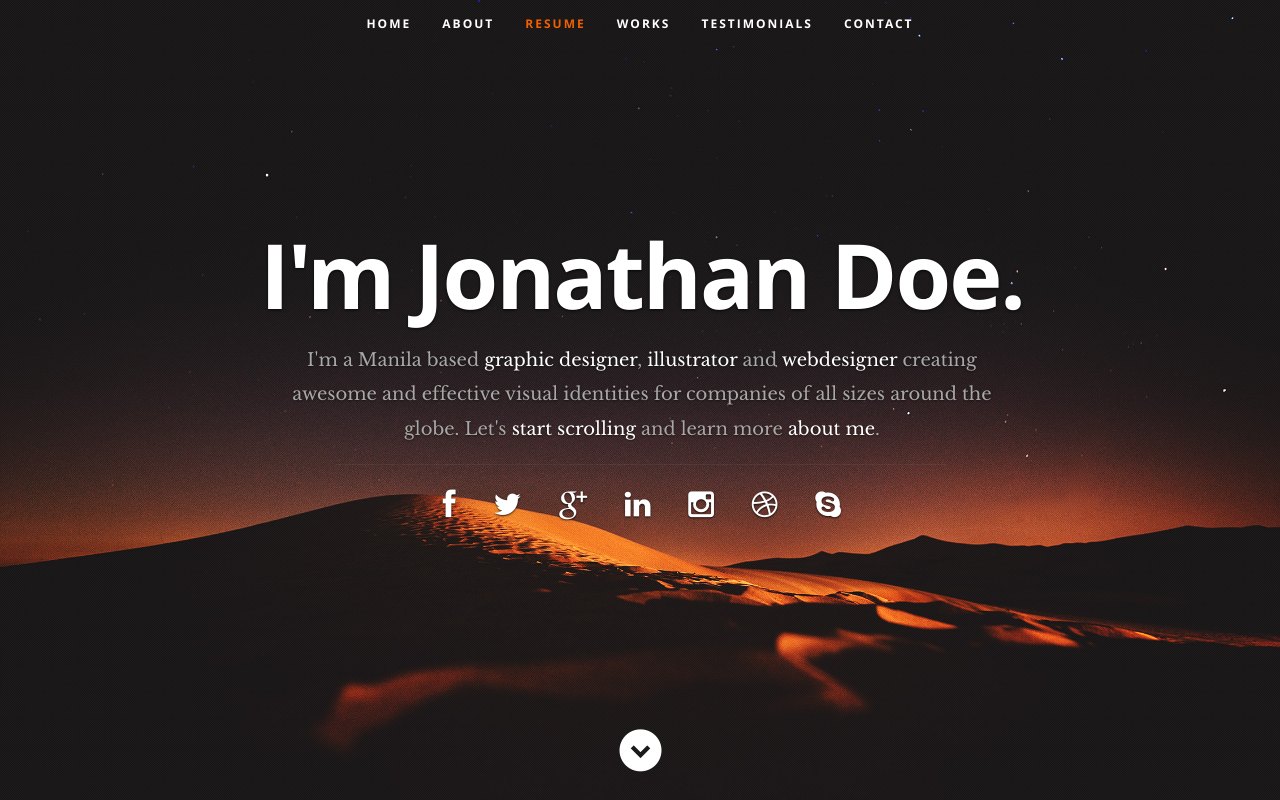
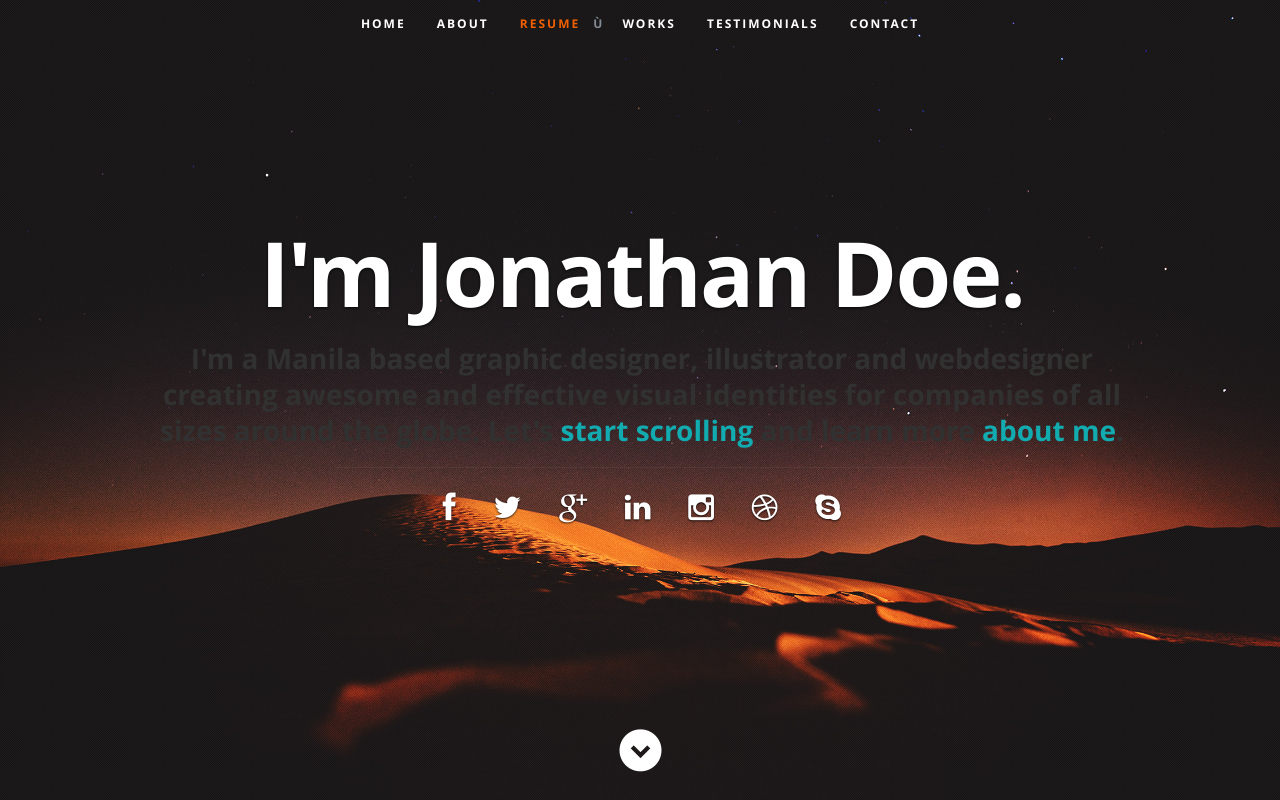
Before and after one commit to giacomosirri/giacomosirri.github.io, a plain HTML site: page index.html in a window 1280 px wide. Shown: the top 800 px of the page. Drawn offline with nearby package versions, Linux system fonts and the light colour scheme.

Commit message:
Begin implementation of html

```diff
--- a/index.html
+++ b/index.html
@@ -1,65 +1,52 @@
 <!DOCTYPE html>
-<!--[if lt IE 8 ]><html class="no-js ie ie7" lang="en"> <![endif]-->
-<!--[if IE 8 ]><html class="no-js ie ie8" lang="en"> <![endif]-->
+<!--[if lt IE 8]><html class="no-js ie ie7" lang="en"> <![endif]-->
+<!--[if IE 8]><html class="no-js ie ie8" lang="en"> <![endif]-->
 <!--[if (gte IE 8)|!(IE)]><!--><html class="no-js" lang="en"> <!--<![endif]-->
 <head>
-
     <!--- Basic Page Needs
     ================================================== -->
-   <meta charset="utf-8">
-	<title>Ceevee - Free Responsive HTML5/CSS3 Template</title>
-	<meta name="description" content="">
+    <meta charset="utf-8" />
+	<title>Giacomo Sirri</title>
+	<meta name="description" content="Giacomo Sirri's personal website" />
 	<meta name="author" content="">
-
     <!-- Mobile Specific Metas
     ================================================== -->
 	<meta name="viewport" content="width=device-width, initial-scale=1, maximum-scale=1">
-
     <!-- CSS
     ================================================== -->
-   <link rel="stylesheet" href="css/default.css">
-	<link rel="stylesheet" href="css/layout.css">
-   <link rel="stylesheet" href="css/media-queries.css">
-   <link rel="stylesheet" href="css/magnific-popup.css">
-
+    <link rel="stylesheet" href="css/default.css" />
+    <link rel="stylesheet" href="css/layout.css" />
+    <link rel="stylesheet" href="css/media-queries.css" />
+    <link rel="stylesheet" href="css/magnific-popup.css" />
     <!-- Script
     ================================================== -->
 	<script src="js/modernizr.js"></script>
-
     <!-- Favicons
 	================================================== -->
-	<link rel="shortcut icon" href="favicon.png" >
-
+	<link rel="shortcut icon" href="favicon.png" />
 </head>
-
 <body>
-
    <!-- Header
    ================================================== -->
    <header id="home">
-
       <nav id="nav-wrap">
-
           <a class="mobile-btn" href="#nav-wrap" title="Show navigation">Show navigation</a>
 	      <a class="mobile-btn" href="#" title="Hide navigation">Hide navigation</a>
-
           <ul id="nav" class="nav">
               <li class="current"><a class="smoothscroll" href="#home">Home</a></li>
               <li><a class="smoothscroll" href="#about">About</a></li>
-	         <li><a class="smoothscroll" href="#resume">Resume</a></li>
+              <li><a class="smoothscroll" href="#resume">Resume</a></li>ù
               <li><a class="smoothscroll" href="#portfolio">Works</a></li>
               <li><a class="smoothscroll" href="#testimonials">Testimonials</a></li>
               <li><a class="smoothscroll" href="#contact">Contact</a></li>
-         </ul> <!-- end #nav -->
-
-      </nav> <!-- end #nav-wrap -->
-
+          </ul>
+      </nav>
       <div class="row banner">
           <div class="banner-text">
               <h1 class="responsive-headline">I'm Jonathan Doe.</h1>
-            <h3>I'm a Manila based <span>graphic designer</span>, <span>illustrator</span> and <span>webdesigner</span> creating awesome and
+              <h2>I'm a Manila based <span>graphic designer</span>, <span>illustrator</span> and <span>webdesigner</span> creating awesome and
                   effective visual identities for companies of all sizes around the globe. Let's <a class="smoothscroll" href="#about">start scrolling</a>
-            and learn more <a class="smoothscroll" href="#about">about me</a>.</h3>
+                  and learn more <a class="smoothscroll" href="#about">about me</a>.</h2>
               <hr />
               <ul class="social">
                   <li><a href="#"><i class="fa fa-facebook"></i></a></li>
@@ -72,30 +59,19 @@
               </ul>
           </div>
       </div>
-
       <p class="scrolldown">
           <a class="smoothscroll" href="#about"><i class="icon-down-circle"></i></a>
       </p>
-
-   </header> <!-- Header End -->
-
-
+   </header>
    <!-- About Section
    ================================================== -->
    <section id="about">
-
       <div class="row">
-
          <div class="three columns">
-
             <img class="profile-pic"  src="images/profilepic.jpg" alt="" />
-
          </div>
-
          <div class="nine columns main-col">
-
             <h2>About Me</h2>
-
             <p>Sed ut perspiciatis unde omnis iste natus error sit voluptatem accusantium doloremque laudantium, totam rem aperiam,
             eaque ipsa quae ab illo inventore veritatis et quasi architecto beatae vitae dicta sunt explicabo. Nemo enim ipsam
             voluptatem quia voluptas sit aspernatur aut odit aut fugit, sed quia consequuntur magni dolores eos qui ratione
```
Lines whose indentation alone changed are shown as unchanged.
